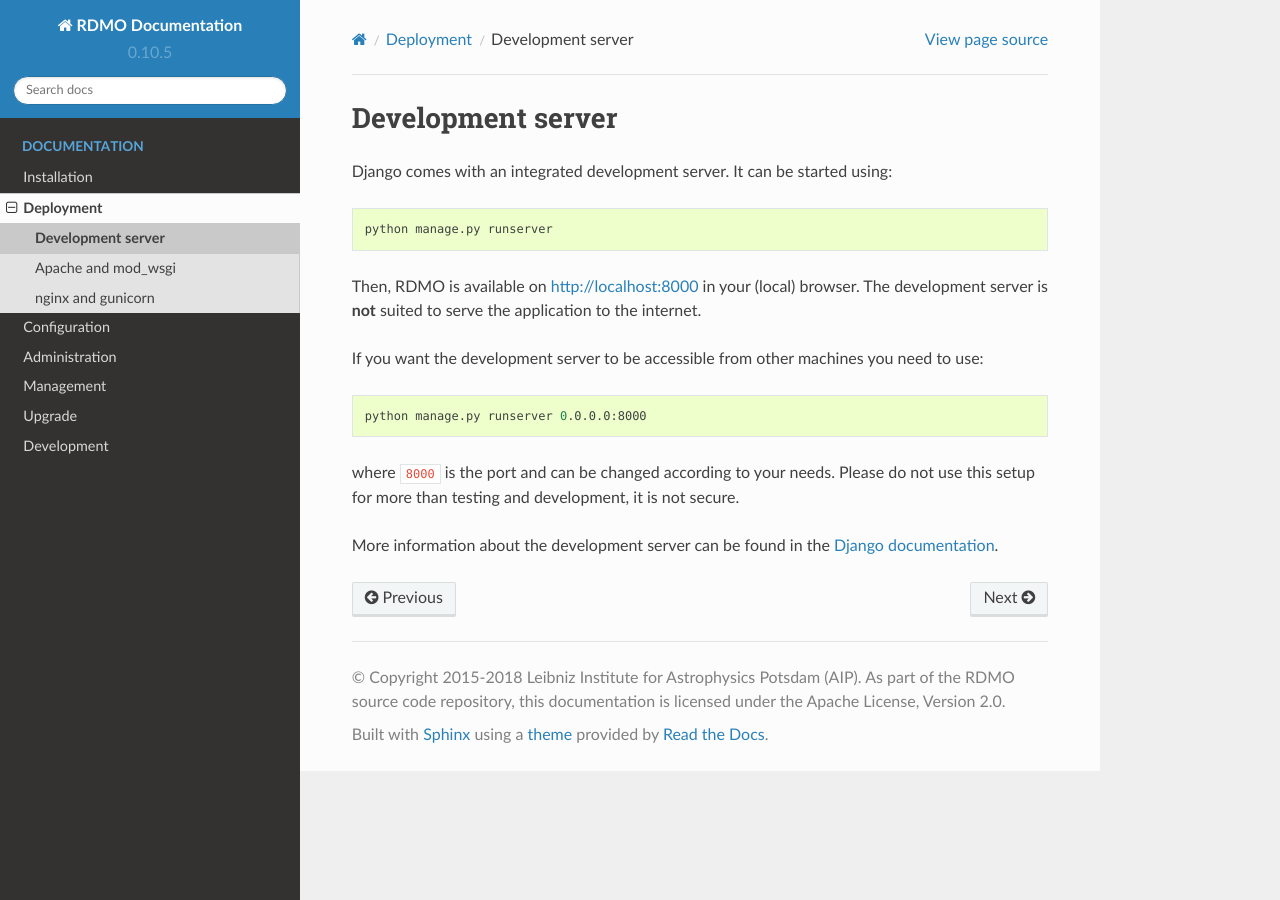
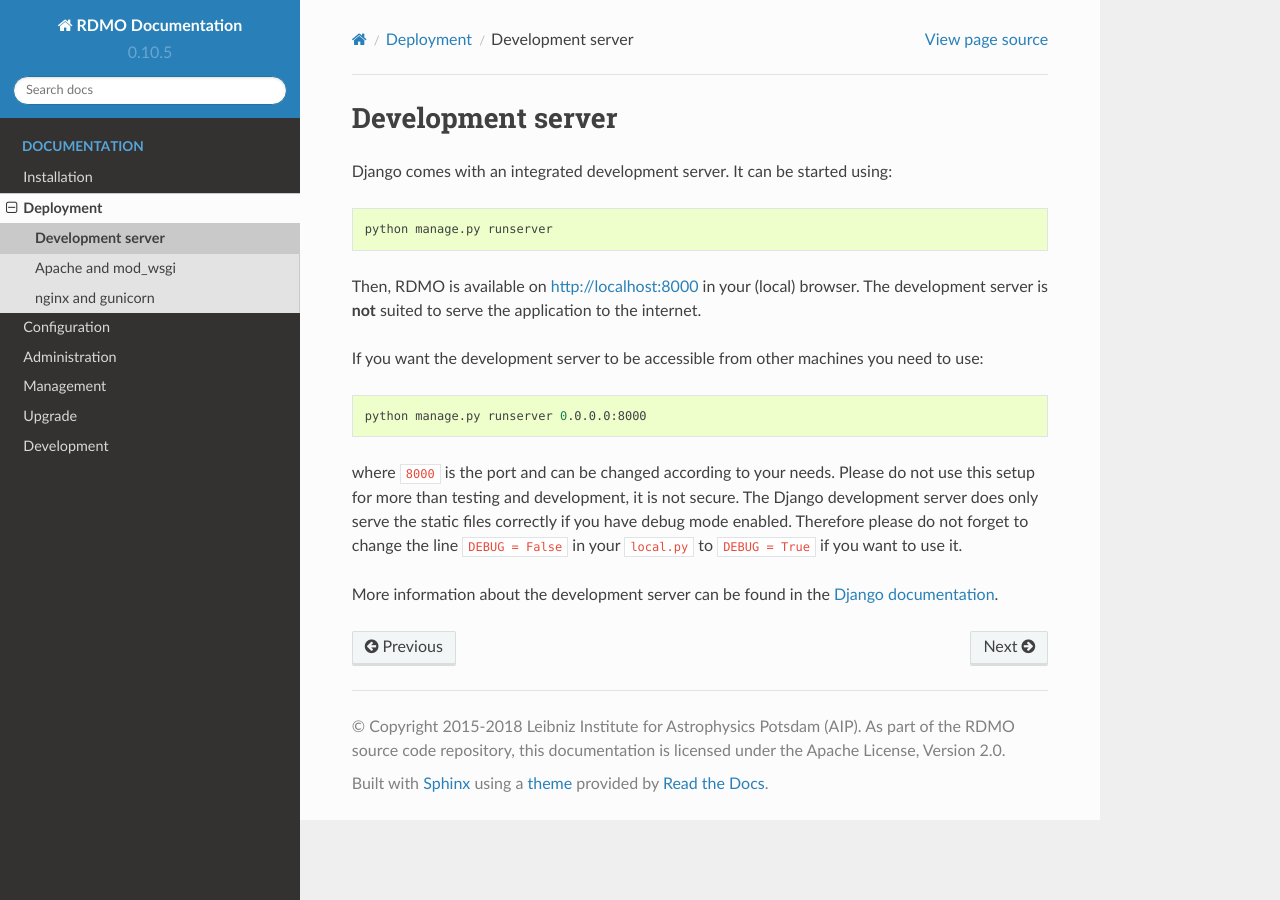
Before and after one commit to rdmorganiser/rdmo-docs, a Sphinx documentation site: the page built from docs/deployment/development.rst, in a window 1280 px wide. Built offline with Sphinx 7.4.7 and the Read the Docs theme 2.0.0, drawn with Linux system fonts in a browser that asks for light colours.

Commit message:
Add hint to solve the static files problem with the django dev server

```diff
--- a/docs/deployment/development.rst
+++ b/docs/deployment/development.rst
@@ -15,6 +15,6 @@
 
     python manage.py runserver 0.0.0.0:8000
 
-where ``8000`` is the port and can be changed according to your needs. Please do not use this setup for more than testing and development, it is not secure.
+where ``8000`` is the port and can be changed according to your needs. Please do not use this setup for more than testing and development, it is not secure. The Django development server does only serve the static files correctly if you have debug mode enabled. Therefore please do not forget to change the line ``DEBUG = False`` in your ``local.py`` to ``DEBUG = True`` if you want to use it.
 
 More information about the development server can be found in the `Django documentation <https://docs.djangoproject.com/en/1.10/intro/tutorial01/#the-development-server>`_.
```
